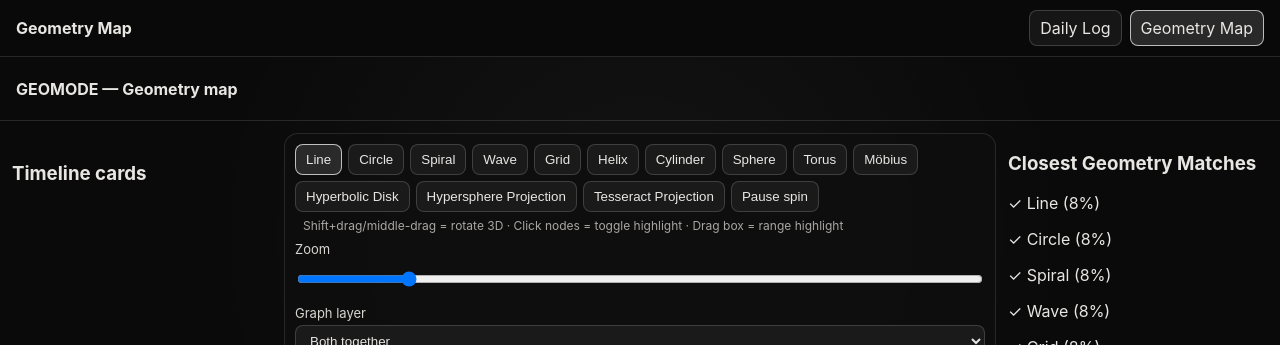
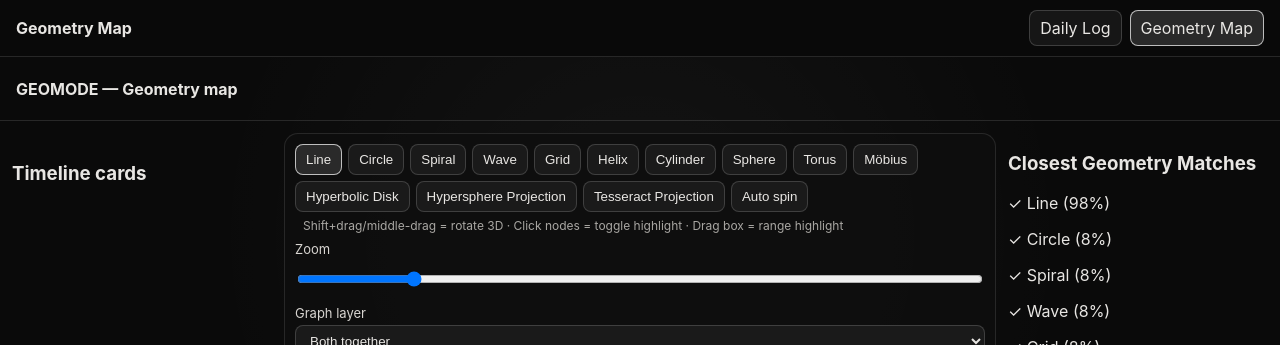
Before and after one commit to exeunt3/highmaps, a React (Vite) app: page / in a window 1280 px wide. Shown: the top 345 px of the page. Built offline with nearby package versions, Linux system fonts and the light colour scheme.

Commit message:
Set explorer to start fully framed

```diff
--- a/src/ui/explorer/ExplorerScreen.tsx
+++ b/src/ui/explorer/ExplorerScreen.tsx
@@ -242,10 +242,10 @@ export const ExplorerScreen = () => {
   const [selectedIds, setSelectedIds] = useState<Set<string>>(new Set());
   const [selectionBox, setSelectionBox] = useState<{ x: number; y: number; w: number; h: number }>();
   const [graphLayer, setGraphLayer] = useState<GraphLayer>('both');
-  const [rotation, setRotation] = useState({ yaw: 0.4, pitch: -0.3, roll: 0 });
-  const [zoom, setZoom] = useState(1.2);
+  const [rotation, setRotation] = useState({ yaw: 0, pitch: 0, roll: 0 });
+  const [zoom, setZoom] = useState(1);
   const [rotating, setRotating] = useState<{ x: number; y: number }>();
-  const [autoSpin, setAutoSpin] = useState(true);
+  const [autoSpin, setAutoSpin] = useState(false);
 
   const basePoints = useMemo(() => {
     if (entries.length === 0) return toDemoPoints();
@@ -359,7 +359,7 @@ export const ExplorerScreen = () => {
             <span className="hint">Shift+drag/middle-drag = rotate 3D · Click nodes = toggle highlight · Drag box = range highlight</span>
           </div>
           <label>Zoom
-            <input type="range" min={1} max={2.4} step={0.05} value={zoom} onChange={(event) => setZoom(Number(event.target.value))} />
+            <input type="range" min={0.75} max={2.4} step={0.05} value={zoom} onChange={(event) => setZoom(Number(event.target.value))} />
           </label>
           <label>Graph layer
             <select value={graphLayer} onChange={(event) => setGraphLayer(event.target.value as GraphLayer)}>
```
